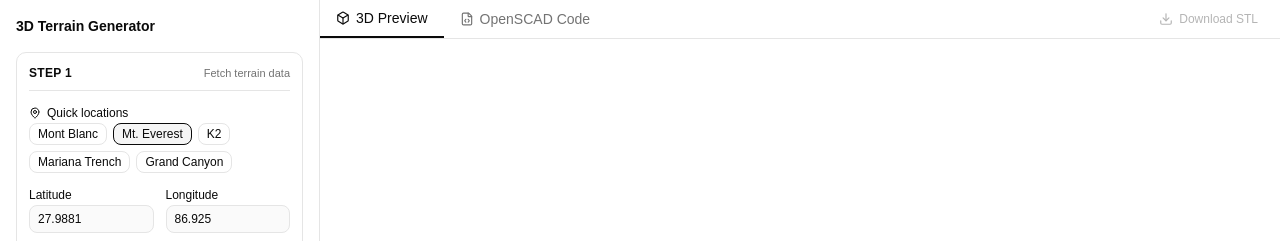
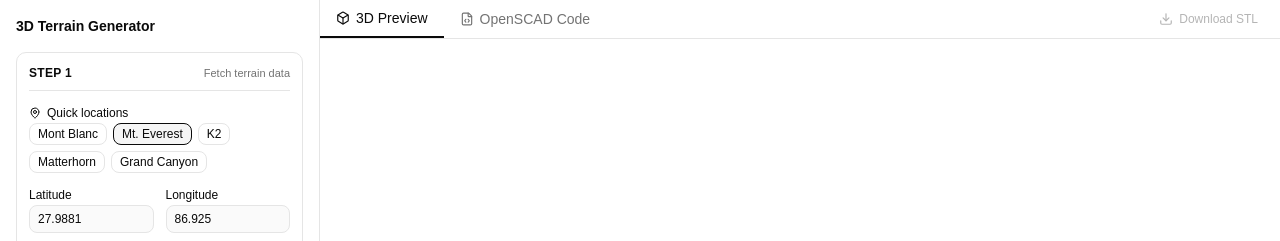
Before and after one commit to ModelRift/terrain-to-3d, a React (Vite) app: page / in a window 1280 px wide. Shown: the top 241 px of the page. Built offline with nearby package versions, Linux system fonts and the light colour scheme; no server answers.

Commit message:
default model update; mariana trench replaced with Matterhorn; default zagg reduced to 1.5

```diff
--- a/src/App.tsx
+++ b/src/App.tsx
@@ -18,7 +18,7 @@ const DEFAULT_PARAMS: TerrainParams = {
   areaKm: 20,
   outputPx: 200,
   modelMm: 100,
-  zExag: 1.8,
+  zExag: 1.5,
   baseMm: 3,
   zoom: 12,
 };
--- a/src/components/terrain-controls.tsx
+++ b/src/components/terrain-controls.tsx
@@ -26,7 +26,7 @@ const PRESETS = [
   { label: "Mont Blanc", lat: 45.8326, lon: 6.8652 },
   { label: "Mt. Everest", lat: 27.9881, lon: 86.925 },
   { label: "K2", lat: 35.88, lon: 76.5151 },
-  { label: "Mariana Trench", lat: 11.3493, lon: 142.1996 },
+  { label: "Matterhorn", lat: 45.9766, lon: 7.6585 },
   { label: "Grand Canyon", lat: 36.1069, lon: -112.1129 },
 ] as const;
 
```
Also changed, not shown: 1 other file (tests, documents, lock files or other folders).
